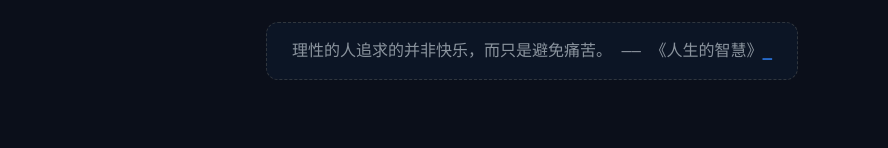
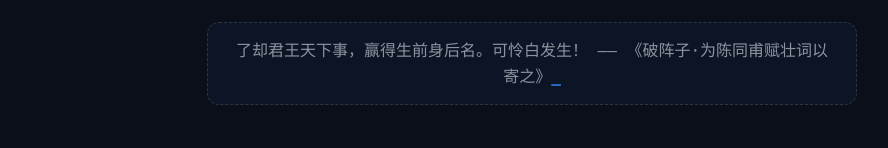
Before and after one commit to VarleyT/VarleyT.github.io, a plain HTML site: page index.html in a window 1280 px wide. Shown: the part 259-407 px from the top of the page, without its empty margins (108-996 px from the left). Drawn offline with Linux system fonts and the light colour scheme.

Commit message:
deploy: a96b5b651ec778f36c43ab1e408e44769147872b

```diff
--- a/index.html
+++ b/index.html
@@ -110,7 +110,7 @@
 
         <script>
             // 由 Node.js 构建时注入的今日名言
-            const quote = "理性的人追求的并非快乐，而只是避免痛苦。 —— 《人生的智慧》";
+            const quote = "了却君王天下事，赢得生前身后名。可怜白发生！ —— 《破阵子·为陈同甫赋壮词以寄之》";
             let i = 0;
             const speed = 100; // 打字速度（毫秒）
 
```
